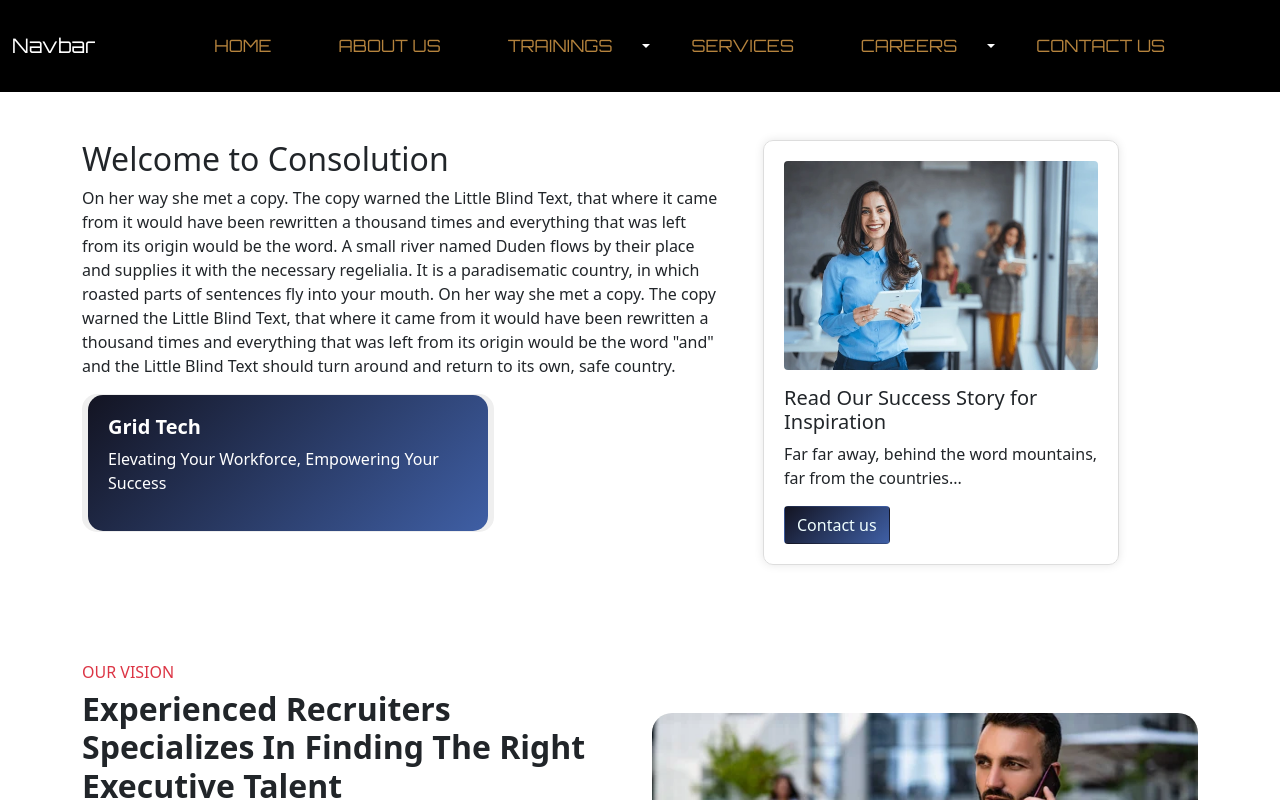
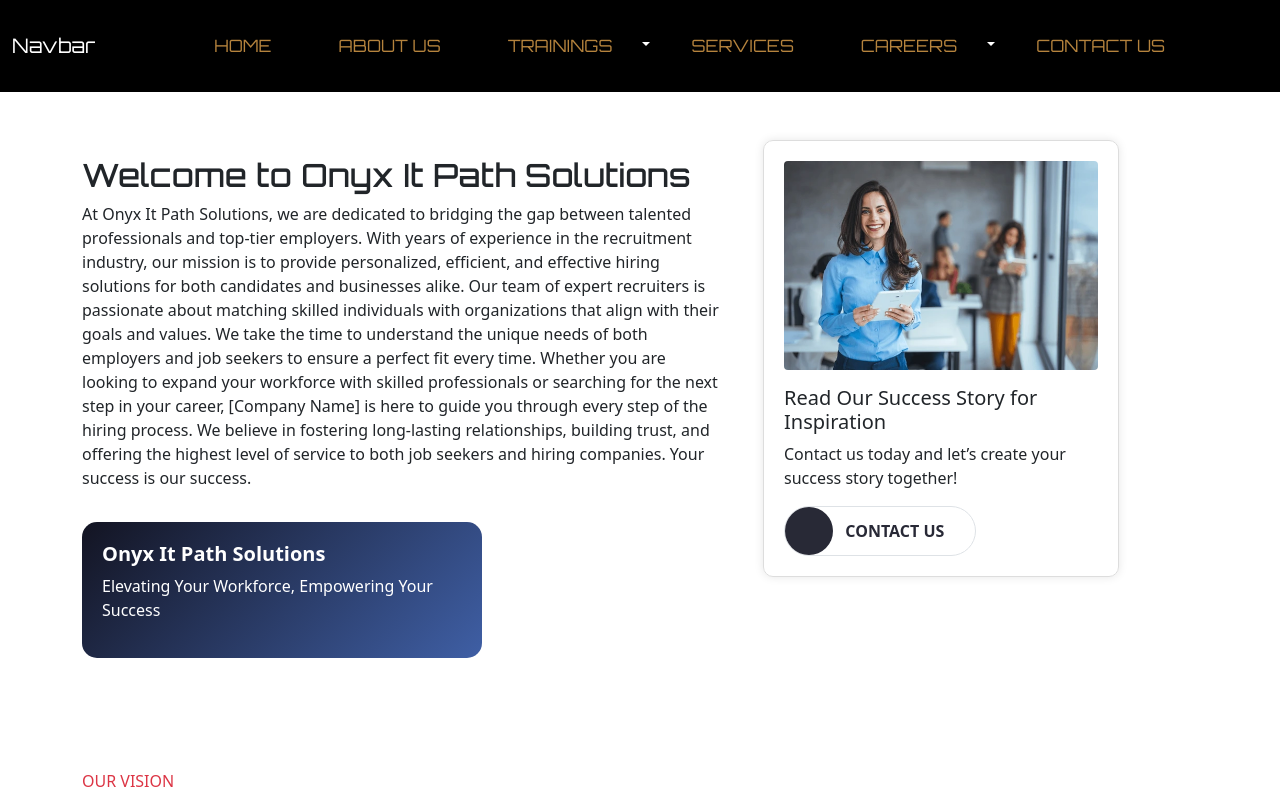
Before and after one commit to Akxay28/OnyxWeb, a React (Vite) app: page /about in a window 1280 px wide. Shown: the top 800 px of the page. Built offline with nearby package versions, Linux system fonts and the light colour scheme.

Commit message:
contact us

```diff
--- a/index.html
+++ b/index.html
@@ -14,6 +14,7 @@
   <link rel="stylesheet" href="https://cdnjs.cloudflare.com/ajax/libs/font-awesome/6.7.2/css/all.min.css"
     integrity="sha512-Evv84Mr4kqVGRNSgIGL/F/aIDqQb7xQ2vcrdIwxfjThSH8CSR7PBEakCr51Ck+w+/U6swU2Im1vVX0SVk9ABhg=="
     crossorigin="anonymous" referrerpolicy="no-referrer" />
+
   <!-- GSAP CDN -->
   <script src="https://cdnjs.cloudflare.com/ajax/libs/gsap/3.12.5/gsap.min.js"
     integrity="sha512-7eHRwcbYkK4d9g/6tD/mhkf++eoTHwpNM9woBxtPUBWm67zeAfFC+HrdoE2GanKeocly/VxeLvIqwvCdk7qScg=="
--- a/src/App.jsx
+++ b/src/App.jsx
@@ -6,6 +6,7 @@ import MainLayout from './Views/Layout/MainLayout';
 import Home from './Views/Pages/Home/Home';
 import Services from './Views/Pages/Services/Services.jsx';
 import About from './Views/Pages/About/About.jsx';
+import Contact from './Views/Pages/Contact/Contact.jsx';
 
 function App() {
   return (
@@ -16,6 +17,7 @@ function App() {
             <Route path="/" element={<Home />} />
             <Route path="/services" element={<Services />} />
             <Route path="/about" element={<About />} />
+            <Route path="/contact" element={<Contact />} />
           </Routes>
         </MainLayout>
       </Router>
--- a/src/Views/Layout/Header/Header.jsx
+++ b/src/Views/Layout/Header/Header.jsx
@@ -56,7 +56,7 @@ const Header = () => {
                                 </ul>
                             </li>
                             <li className="nav-item" data-aos="fade-down">
-                                <NavLink className="nav-link text-white text-uppercase" aria-current="page" href="#" data-aos="fade-down" data-aos-delay="600">
+                                <NavLink className="nav-link text-white text-uppercase" to="/contact" aria-current="page" href="#" data-aos="fade-down" data-aos-delay="600">
                                     <Button value={"Contact us"} />
                                 </NavLink>
                             </li>
--- a/src/Views/Pages/About/About.jsx
+++ b/src/Views/Pages/About/About.jsx
@@ -3,8 +3,11 @@ import './About.css';
 import AOS from 'aos';
 import 'aos/dist/aos.css';
 import Section5 from '../Home/Section5';
+import { useNavigate } from 'react-router-dom';
 
 const About = () => {
+
+    const navigate = useNavigate();
 
     useEffect(() => {
         // Initialize AOS animations
@@ -61,12 +64,18 @@ const About = () => {
         <>
             <div className="container">
                 <div className="row gap-3">
-                    <div className="about1 pb-3 py-5 col-lg-7" data-aos="fade-right">
-                        <h2>Welcome to Consolution</h2>
-                        <p>On her way she met a copy. The copy warned the Little Blind Text, that where it came from it would have been rewritten a thousand times and everything that was left from its origin would be the word. A small river named Duden flows by their place and supplies it with the necessary regelialia. It is a paradisematic country, in which roasted parts of sentences fly into your mouth. On her way she met a copy. The copy warned the Little Blind Text, that where it came from it would have been rewritten a thousand times and everything that was left from its origin would be the word "and" and the Little Blind Text should turn around and return to its own, safe country.</p>
+                    <div className="about1 pb-3 mt-3 py-5 col-lg-7" data-aos="fade-right">
+                        <h2 style={{ fontFamily: "Orbitron" }}>Welcome to Onyx It Path Solutions</h2>
+                        <p>At Onyx It Path Solutions, we are dedicated to bridging the gap between talented professionals and top-tier employers. With years of experience in the recruitment industry, our mission is to provide personalized, efficient, and effective hiring solutions for both candidates and businesses alike.
+
+                            Our team of expert recruiters is passionate about matching skilled individuals with organizations that align with their goals and values. We take the time to understand the unique needs of both employers and job seekers to ensure a perfect fit every time.
+
+                            Whether you are looking to expand your workforce with skilled professionals or searching for the next step in your career, [Company Name] is here to guide you through every step of the hiring process.
+
+                            We believe in fostering long-lasting relationships, building trust, and offering the highest level of service to both job seekers and hiring companies. Your success is our success.</p>
                         <button className="btn1">
-                            <div className="gradient-card">
-                                <h5 className="fw-bold">Grid Tech</h5>
+                            <div className="gradient-card mt-3">
+                                <h5 className="fw-bold">Onyx It Path Solutions</h5>
                                 <p>Elevating Your Workforce, Empowering Your Success</p>
                             </div>
                         </button>
@@ -76,8 +85,12 @@ const About = () => {
                             <img src="waist-portrait-modern-business-woman-600nw-2259403041.webp"
                                 className="img-fluid rounded" alt="Business Meeting" />
                             <h5 className="mt-3">Read Our Success Story for Inspiration</h5>
-                            <p>Far far away, behind the word mountains, far from the countries...</p>
-                            <button className="btn contact-us-btn">Contact us</button>
+                            <p>Contact us today and let’s create your success story together!</p>
+                            <button class="learn-more  border rounded-pill" data-aos="zoom-in">
+                                <span class="circle" aria-hidden="true">
+                                </span>
+                                <span class="button-text" onClick={() => navigate('/contact')}>Contact Us</span>
+                            </button>
                         </div>
                     </div>
                 </div>
@@ -88,17 +101,17 @@ const About = () => {
                     <div className="row align-items-center">
                         <div className="col-lg-6" data-aos="zoom-in">
                             <h6 className="text-danger">OUR VISION</h6>
-                            <h2 className="fw-bold">Experienced Recruiters Specializes In Finding The Right Executive Talent</h2>
+                            <h2 className="fw-bold" style={{ fontFamily: "Orbitron" }}>Experienced Recruiters Specializes In Finding The Right Executive Talent</h2>
                             <div className="mt-4">
                                 <div className="mb-3">
                                     <span className="iconAbout">&#x1F310;</span>
                                     <strong>Building Great Network</strong>
-                                    <p>Gridtech is dedicated to establishing and nurturing a robust network...</p>
+                                    <p>Onyx It Path Solutions is dedicated to establishing and nurturing a robust network...</p>
                                 </div>
                                 <div className="mb-3">
                                     <span className="iconAbout">&#x1F6A9;</span>
                                     <strong>Forging Strategic Alliances</strong>
-                                    <p>Gridtech is constantly expanding its network by forming strategic partnerships...</p>
+                                    <p>Onyx It Path Solutions is constantly expanding its network by forming strategic partnerships...</p>
                                 </div>
                                 <div>
                                     <span className="iconAbout">&#x1F4E1;</span>
@@ -113,7 +126,7 @@ const About = () => {
                                     className="img-fluid rounded second-img" alt="Recruiter Meeting" />
                             </div>
                             <div className="highlight-box second-img">
-                                <p>Our mission at Grid Tech is to deliver unmatched expertise...</p>
+                                <p>Our mission at Onyx It Path Solutions is to deliver unmatched expertise...</p>
                                 <ul>
                                     <li>✅ Best Team Work</li>
                                     <li>✅ Great Relation & Networking</li>
@@ -126,7 +139,7 @@ const About = () => {
 
             {/* Counter Section */}
             <div className="container p-3 p-md-5 offer mt-5 mb-5">
-                <div className="row">
+                <div className="row d-flex justify-content-center">
                     <div className="col-md-3" data-aos="flip-left">
                         <div className="counter" data-count="42">0</div>
                         <div className="label">Countries Covered</div>
--- /dev/null
+++ b/src/Views/Pages/Contact/Contact.css
@@ -0,0 +1,178 @@
+ .contact-hero-sec h2 {
+     font-size: 6em;
+     letter-spacing: -7px;
+ }
+
+ .contact-hero-sec h5 {
+     font-size: 1.25em;
+ }
+
+ .contact-hero-sec p {
+     font-size: 1.25em;
+ }
+
+ .contact-hero-sec img {
+     border-radius: 25px;
+ }
+
+ /* form sec */
+
+ .form-conainer {
+     border-radius: 25px;
+     background-color: rgba(128, 128, 128, 0.075);
+ }
+
+ .form-conainer input {
+     background-color: transparent;
+     border: none;
+     border-bottom: 1px solid gray;
+     border-radius: 0;
+     outline: none;
+     box-shadow: none;
+     padding: 15px;
+ }
+
+ .form-conainer input::placeholder {
+     color: gray;
+     font-size: 1.2em;
+     font-weight: 600;
+ }
+
+ .form-conainer input:focus {
+     border: none;
+     border-bottom: 1px solid gray;
+     background-color: transparent;
+     border-radius: 0;
+     outline: none;
+     box-shadow: none;
+ }
+
+ .form-conainer textarea {
+     background-color: transparent;
+     border: none;
+     border-bottom: 1px solid gray;
+     border-radius: 0;
+     outline: none;
+     box-shadow: none;
+     resize: none;
+ }
+
+ .form-conainer textarea::placeholder {
+     color: gray;
+     font-size: 1.2em;
+     font-weight: 600;
+ }
+
+ .form-conainer textarea:focus {
+     border: none;
+     border-bottom: 1px solid gray;
+     background-color: transparent;
+     border-radius: 0;
+     outline: none;
+     box-shadow: none;
+ }
+
+ button {
+     position: relative;
+     display: inline-block;
+     cursor: pointer;
+     outline: none;
+     border: 0;
+     vertical-align: middle;
+     text-decoration: none;
+     background: transparent;
+     padding: 0;
+     font-size: inherit;
+     font-family: inherit;
+ }
+
+ button.learn-more {
+     width: 12rem;
+     height: auto;
+ }
+
+ button.learn-more .circle {
+     transition: all 0.45s cubic-bezier(0.65, 0, 0.076, 1);
+     position: relative;
+     display: block;
+     margin: 0;
+     width: 3rem;
+     height: 3rem;
+     background: #282936;
+     border-radius: 1.625rem;
+ }
+
+ button.learn-more .circle .icon {
+     transition: all 0.45s cubic-bezier(0.65, 0, 0.076, 1);
+     position: absolute;
+     top: 0;
+     bottom: 0;
+     margin: auto;
+     background: #fff;
+ }
+
+ button.learn-more .circle .icon.arrow {
+     transition: all 0.45s cubic-bezier(0.65, 0, 0.076, 1);
+     left: 0.625rem;
+     width: 1.125rem;
+     height: 0.125rem;
+     background: none;
+ }
+
+ button.learn-more .circle .icon.arrow::before {
+     position: absolute;
+     content: "";
+     top: -0.29rem;
+     right: 0.0625rem;
+     width: 0.625rem;
+     height: 0.625rem;
+     border-top: 0.125rem solid #fff;
+     border-right: 0.125rem solid #fff;
+     transform: rotate(45deg);
+ }
+
+ button.learn-more .button-text {
+     transition: all 0.45s cubic-bezier(0.65, 0, 0.076, 1);
+     position: absolute;
+     top: 0;
+     left: 0;
+     right: 0;
+     bottom: 0;
+     padding: 0.75rem 0;
+     margin: 0 0 0 1.85rem;
+     color: #282936;
+     font-weight: 700;
+     line-height: 1.6;
+     text-align: center;
+     text-transform: uppercase;
+ }
+
+ button:hover .circle {
+     width: 100%;
+ }
+
+ button:hover .circle .icon.arrow {
+
+     transform: translate(1rem, 0);
+ }
+
+ button:hover .button-text {
+     color: #fff;
+ }
+
+ .contact-info h2 {
+     font-size: 5em;
+ }
+
+ .contact-info i {
+     font-size: 1.8em;
+ }
+
+ .contact-info h6 {
+     font-size: 1.3em;
+     color: gray;
+ }
+
+ .contact-info h5 {
+     font-size: 1.7em;
+ }
```
Also changed, not shown: src/Views/Pages/Contact/Contact.jsx (added, +91 -0 lines), public/contact image.jpg (added).
